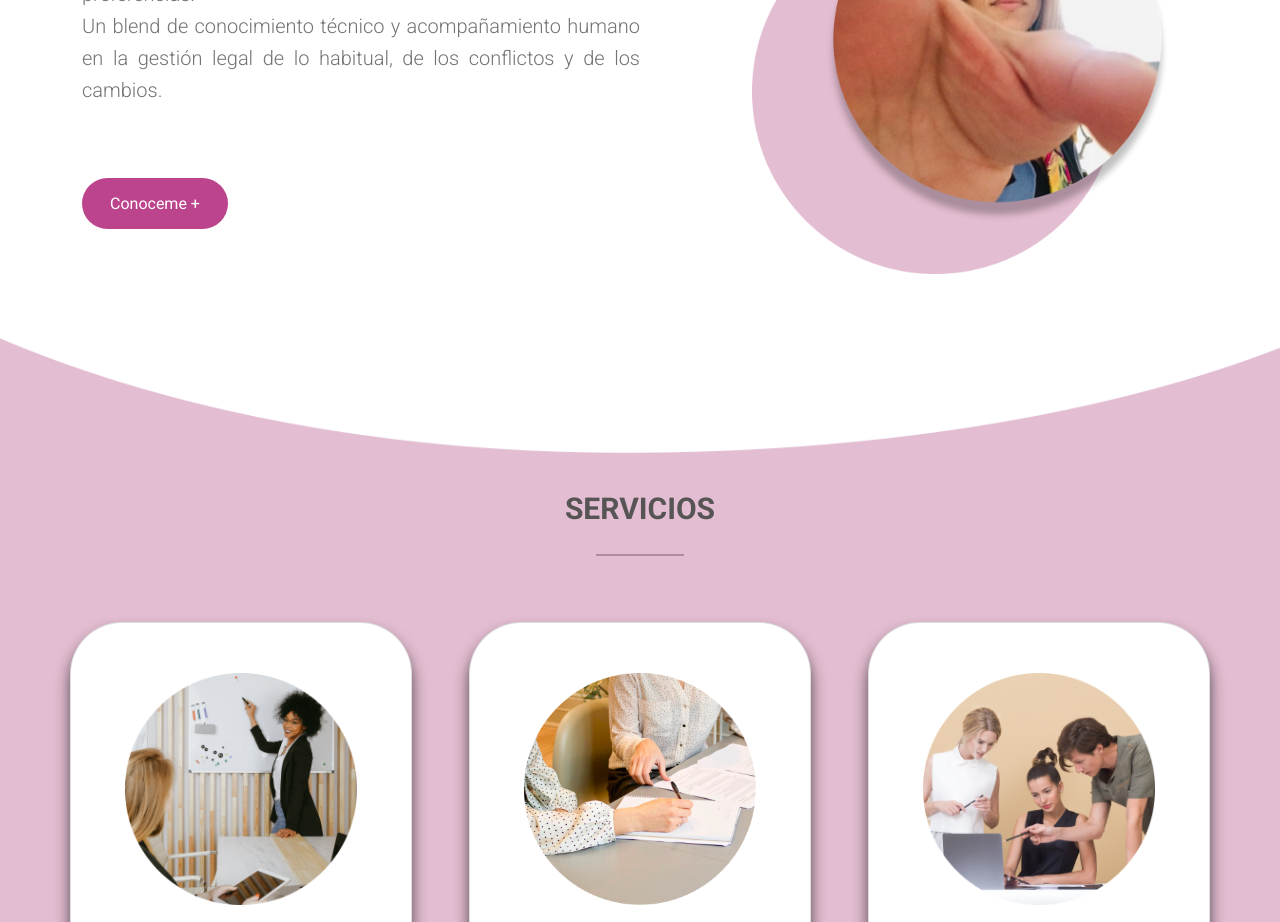
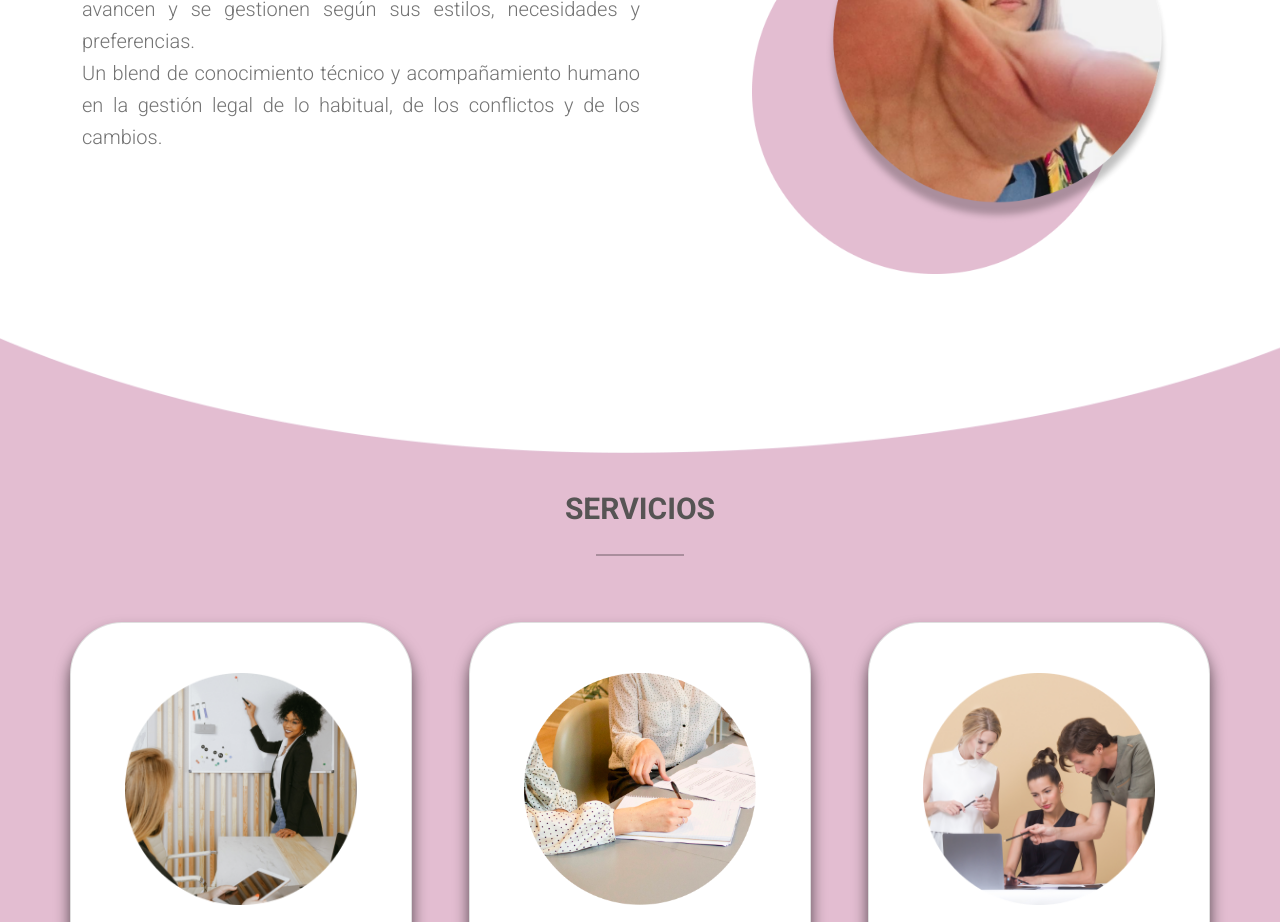
Before and after one commit to brian-exe/DanielaStraticoProyecto, a React (Create React App) app: page / in a window 1280 px wide. Shown: the part 1040-1962 px from the top of the page. Built offline with nearby package versions, Linux system fonts and the light colour scheme.

Commit message:
se remueve boton conocer mas

```diff
--- a/src/components/experience/experience.jsx
+++ b/src/components/experience/experience.jsx
@@ -1,7 +1,6 @@
 import { Container, Row, Col } from "react-bootstrap";
 import React from 'react';
 import expImg from '../../assets/experienceImg.png';
-import ScrollButton from "../scrollToTop/scrollToTop";
 
 function Experience() {
     return (
@@ -24,7 +23,6 @@ function Experience() {
                         </p>
                         {/* <p className="text-presentacion">Un abrazo.</p> */}
                     </Row>
-                    <Row> <div className="container-bt-sm"><a className="btn-pink" href="https://www.linkedin.com/in/daniela-stratico/">Conoceme +</a> </div> </Row>
                 </Col>
                 <Col className="cont-text-img-exp">
                     <Row className="img-exp"> <img src={expImg} alt="" /></Row>
```
